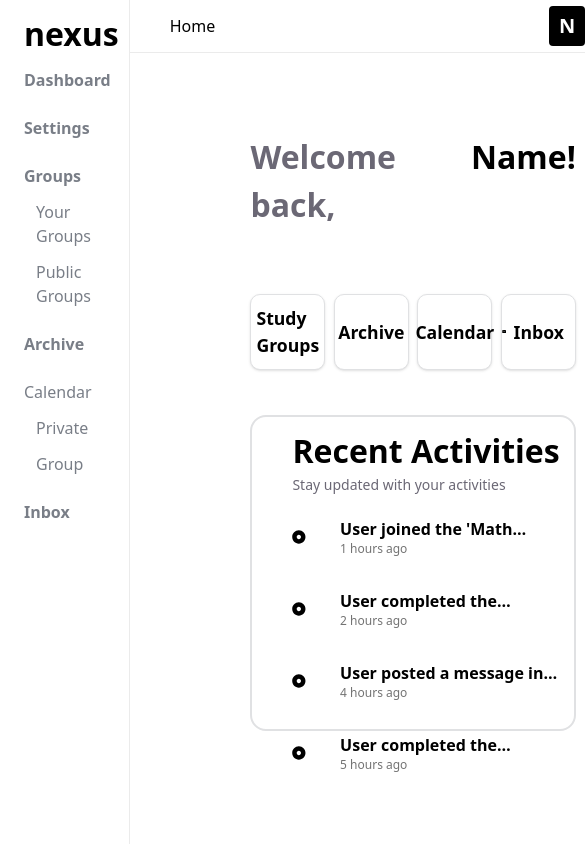
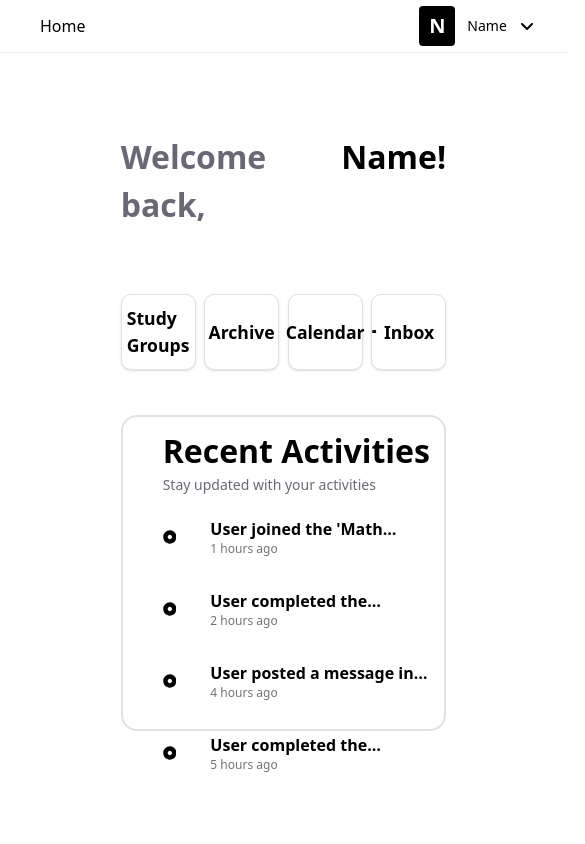
Before and after one commit to mebz2/nexus, a React (Vite) app in the folder client/: page /home in a window 390 px wide. Shown: the top 844 px of the page, 585 px wide, since content can reach past the window. Built offline with nearby package versions, Linux system fonts and the light colour scheme.

Commit message:
sidebar hidden in small screens.

```diff
--- a/client/src/components/Layout/Sidebar.tsx
+++ b/client/src/components/Layout/Sidebar.tsx
@@ -3,7 +3,7 @@ import { useNavigate } from "react-router-dom";
 const Sidebar = () => {
 	const navigate = useNavigate();
 	return (
-		<div className="w-full bg-white box-border p-2.5 pl-6 border-r border-[#EBEBEB] ">
+		<div className="hidden lg:block w-full bg-white box-border p-2.5 pl-6 border-r border-[#EBEBEB] ">
 			<div
 				className="bg-white w-fit flex mb-2.5"
 				onClick={() => navigate("/home")}
```
